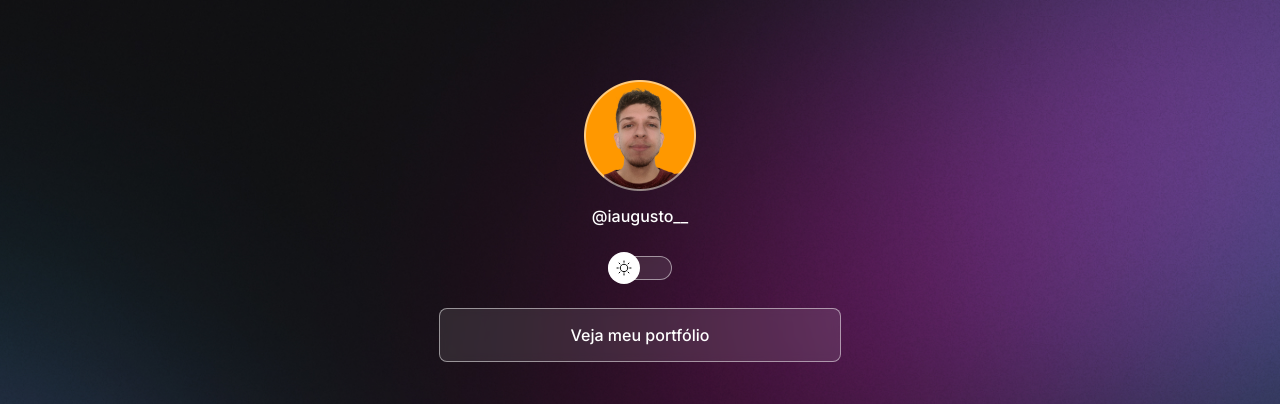
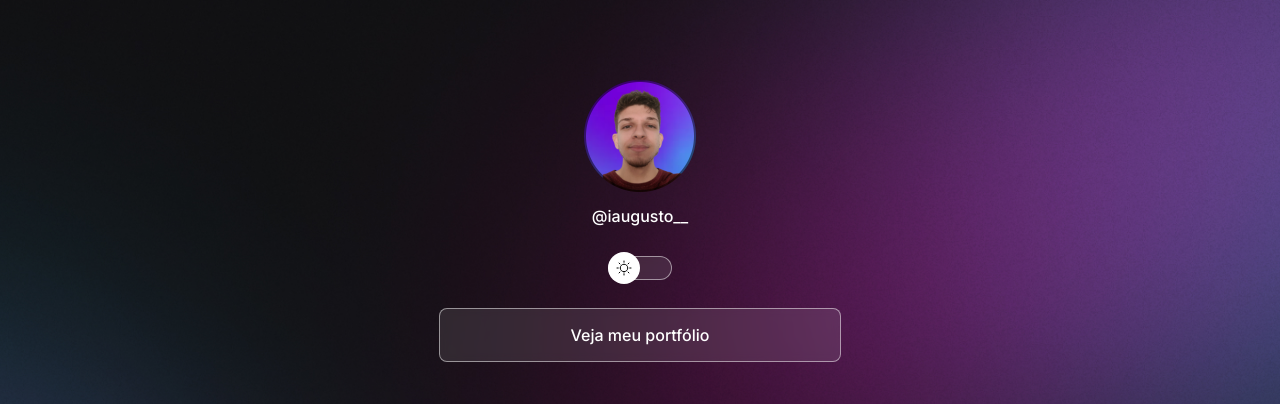
Before and after one commit to iaugustoz/dev-links, a plain HTML site: page index.html in a window 1280 px wide. Shown: the top 404 px of the page. Drawn offline with nearby package versions, Linux system fonts and the light colour scheme.

Commit message:
fix: correção na troca da imagem

```diff
--- a/index.html
+++ b/index.html
@@ -16,7 +16,7 @@
 <body>
     <div id="container">
         <div id="profile">
-            <img src="assets/avatar-light.png" alt="Foto de Igor Augusto sorrindo e camisa vermelha, cavanhaque e fundo laranja.">
+            <img src="assets/avatar.png" alt="Foto de Igor Augusto sorrindo e camisa vermelha, cavanhaque e fundo gradiente (do azul para o roxo).">
             <p>@iaugusto__</p>
         </div>
 
```
